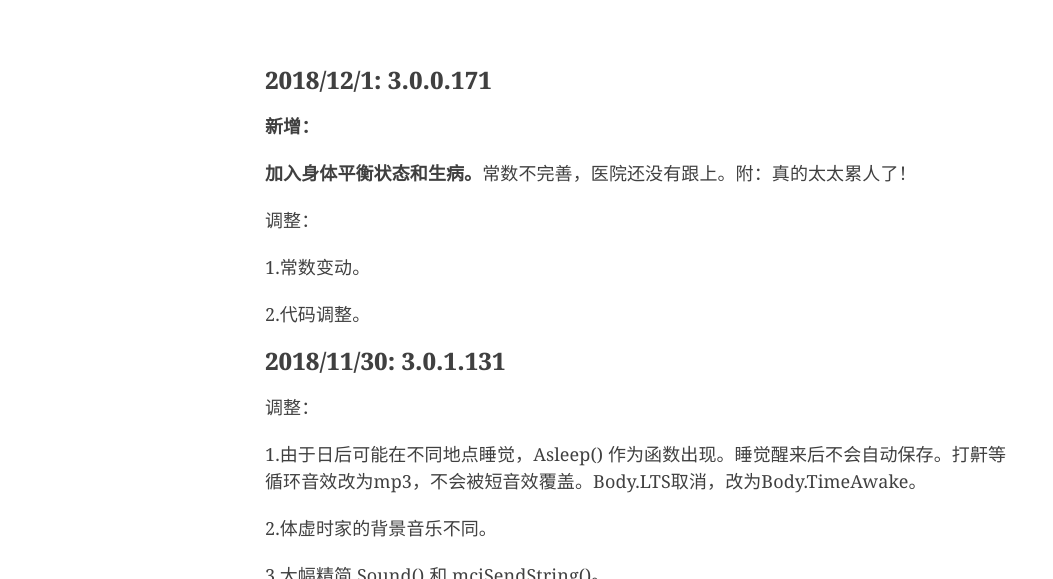
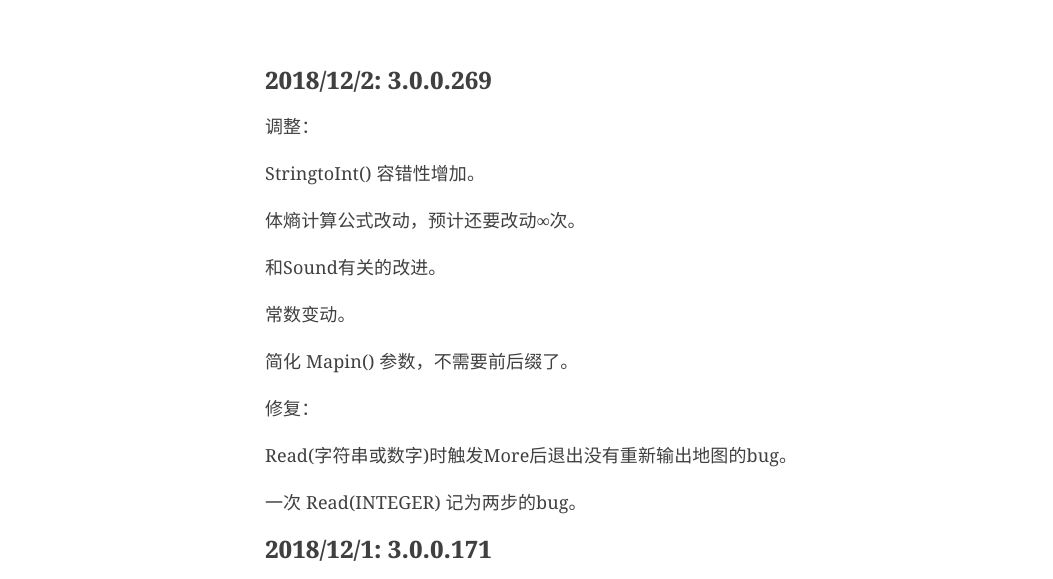
Before and after one commit to iceas/iceas.github.io, a plain HTML site: page 2018/12/01/Free_3.0.2_update/index.html in a window 1280 px wide. Shown: the part 214-793 px from the top of the page, without its empty margins (0-1053 px from the left). Drawn offline with nearby package versions, Linux system fonts and the light colour scheme.

Commit message:
Site updated: 2018-12-02 19:41:53

```diff
--- a/2018/12/01/Free_3.0.2_update/index.html
+++ b/2018/12/01/Free_3.0.2_update/index.html
@@ -69,7 +69,16 @@
         <div class="row">
             <!-- Post Main Content -->
             <div class="post-content col-lg-8 col-lg-offset-2 col-md-10 col-md-offset-1">
-                <h3 id="2018-12-1-3-0-0-171"><a href="#2018-12-1-3-0-0-171" class="headerlink" title="2018/12/1: 3.0.0.171"></a>2018/12/1: 3.0.0.171</h3><p><strong>新增：</strong></p>
+                <h3 id="2018-12-2-3-0-0-269"><a href="#2018-12-2-3-0-0-269" class="headerlink" title="2018/12/2: 3.0.0.269"></a>2018/12/2: 3.0.0.269</h3><p>调整：</p>
+<p>StringtoInt() 容错性增加。</p>
+<p>体熵计算公式改动，预计还要改动∞次。</p>
+<p>和Sound有关的改进。</p>
+<p>常数变动。</p>
+<p>简化 Mapin() 参数，不需要前后缀了。</p>
+<p>修复：</p>
+<p>Read(字符串或数字)时触发More后退出没有重新输出地图的bug。</p>
+<p>一次 Read(INTEGER) 记为两步的bug。</p>
+<h3 id="2018-12-1-3-0-0-171"><a href="#2018-12-1-3-0-0-171" class="headerlink" title="2018/12/1: 3.0.0.171"></a>2018/12/1: 3.0.0.171</h3><p><strong>新增：</strong></p>
 <p><strong>加入身体平衡状态和生病。</strong>常数不完善，医院还没有跟上。附：真的太太累人了！</p>
 <p>调整：</p>
 <p>1.常数变动。</p>
```
